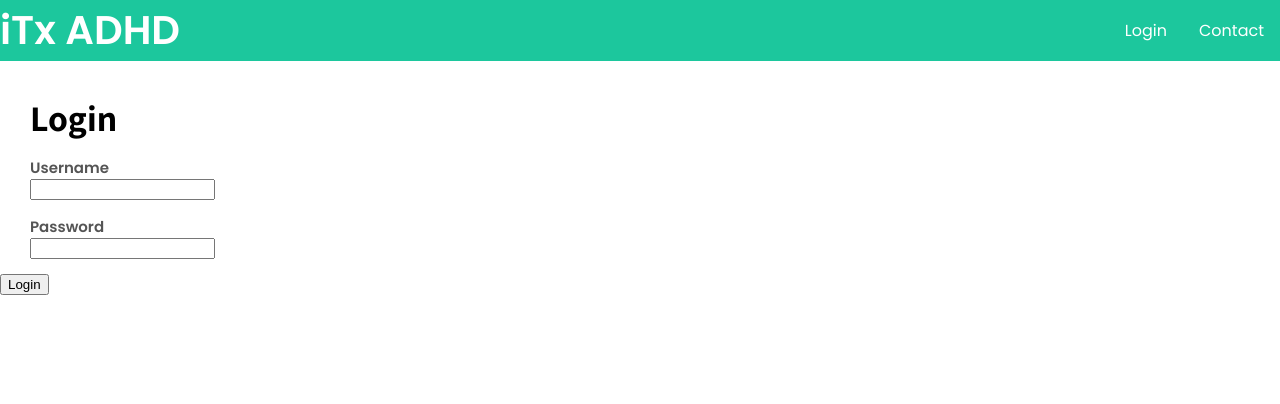
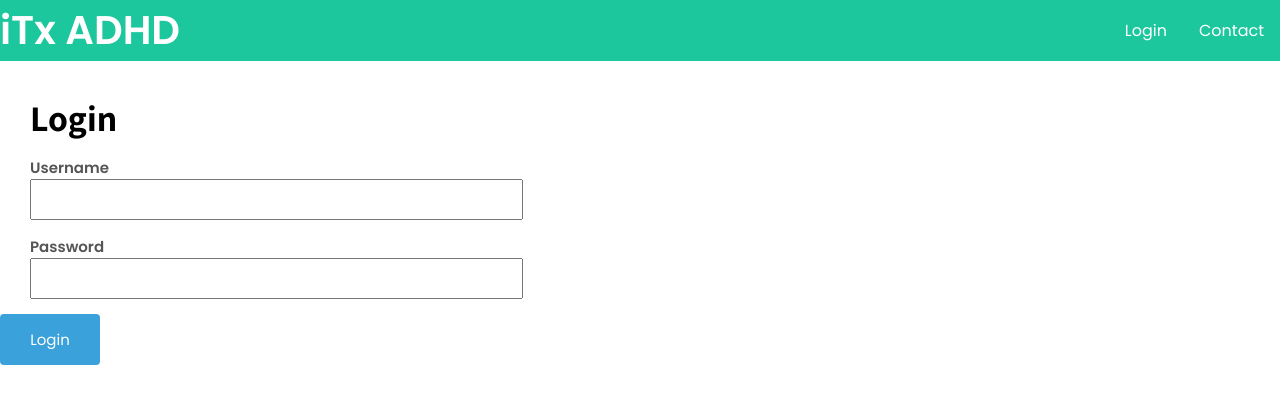
Before and after one commit to sxiang1983/sultan, a PHP site: page /login.html in a window 1280 px wide. Shown: the top 404 px of the page. Run offline with PHP 8.4, Linux system fonts and the light colour scheme.

Commit message:
third commit

```diff
--- a/itxx.css
+++ b/itxx.css
@@ -64,3 +64,24 @@ li a:hover {
  font-weight: 400;
  font-size: 16px;
 }
+
+input[type="text"] {
+ font-family: 'Arial';
+ font-weight: 400;
+ font-size: 15px;
+ padding: 10px;
+}
+
+input[type=submit] {
+ width: 100px;
+ background-color: #3ba1da;
+ font-family: 'Poppins';
+ font-weight: 400;
+ font-size: 15px;
+ color: #ffffff;
+ margin: 0;
+ opacity: 1;
+ padding: 14px;
+ border: none;
+ border-radius: 4px;
+}
--- a/login.html
+++ b/login.html
@@ -11,8 +11,8 @@
 </ul>
 <h1><br><br>Login</h1>
 <form action="login.php" method="post">
-<p class="B">Username<br><input type="text" name="user"></p>
-<p class="B">Password<br><input type="text" name="pass"></p>
+<p class="B">Username<br><input type="text" name="user" size="50"></p>
+<p class="B">Password<br><input type="text" name="pass" size="50"></p>
 <input type="submit" value="Login">
 </form>
 </body>
```
Also changed, not shown: 2 other files.
